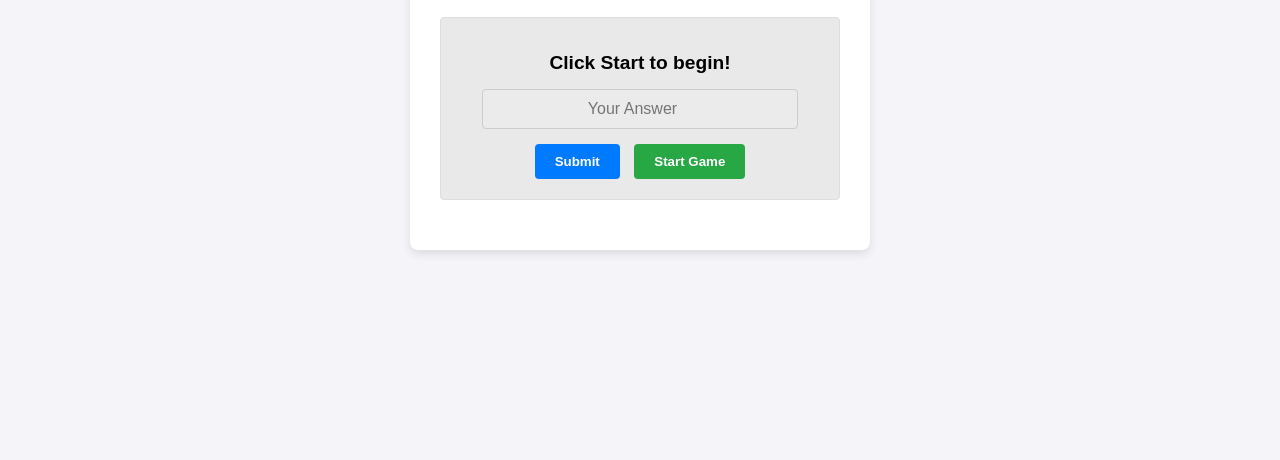
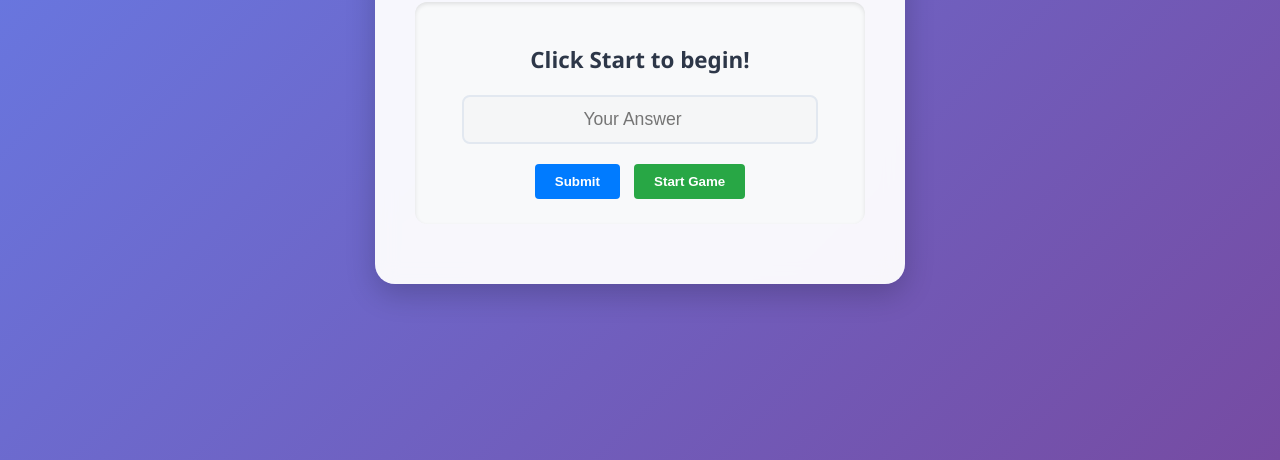
Before and after one commit to SURYAMAHALINGAM21/math-quiz-game, a plain HTML site: page index.html in a window 1280 px wide. Shown: the part 340-800 px from the top of the page. Drawn offline with Linux system fonts and the light colour scheme.

Commit message:
Ui changed

```diff
--- a/style.css
+++ b/style.css
@@ -1,21 +1,29 @@
 body {
-    font-family: Arial, sans-serif;
+    font-family: 'Segoe UI', Tahoma, Geneva, Verdana, sans-serif;
     display: flex;
     justify-content: center;
     align-items: center;
     min-height: 100vh;
-    background-color: #f4f4f9;
+    background: linear-gradient(135deg, #667eea 0%, #764ba2 100%);
     margin: 0;
+    color: #2d3748;
 }
 
 .container {
-    background-color: #fff;
-    padding: 30px;
-    border-radius: 8px;
-    box-shadow: 0 4px 10px rgba(0, 0, 0, 0.1);
+    background-color: rgba(255, 255, 255, 0.95);
+    padding: 40px;
+    border-radius: 20px;
+    box-shadow: 0 10px 30px rgba(0, 0, 0, 0.2);
     text-align: center;
     width: 90%;
-    max-width: 400px;
+    max-width: 450px;
+    backdrop-filter: blur(10px);
+    transform: translateY(0);
+    transition: transform 0.3s ease;
+}
+
+.container:hover {
+    transform: translateY(-5px);
 }
 
 h1 {
@@ -25,26 +33,35 @@ h1 {
 
 #question-box {
     margin: 20px 0;
-    padding: 15px;
-    border: 1px solid #ddd;
-    border-radius: 4px;
-    background-color: #e9e9e9;
+    padding: 20px;
+    border: none;
+    border-radius: 12px;
+    background-color: #f8f9fa;
+    box-shadow: inset 0 2px 4px rgba(0, 0, 0, 0.1);
 }
 
 #question {
-    font-size: 1.2em;
+    font-size: 1.4em;
     font-weight: bold;
-    margin-bottom: 15px;
+    margin-bottom: 20px;
+    color: #2d3748;
 }
 
 #answer-input {
-    padding: 10px;
+    padding: 12px;
     width: 80%;
-    margin-bottom: 10px;
-    border: 1px solid #ccc;
-    border-radius: 4px;
+    margin-bottom: 15px;
+    border: 2px solid #e2e8f0;
+    border-radius: 8px;
     text-align: center;
-    font-size: 1em;
+    font-size: 1.1em;
+    transition: all 0.3s ease;
+}
+
+#answer-input:focus {
+    outline: none;
+    border-color: #667eea;
+    box-shadow: 0 0 0 3px rgba(102, 126, 234, 0.25);
 }
 
 button {
```
